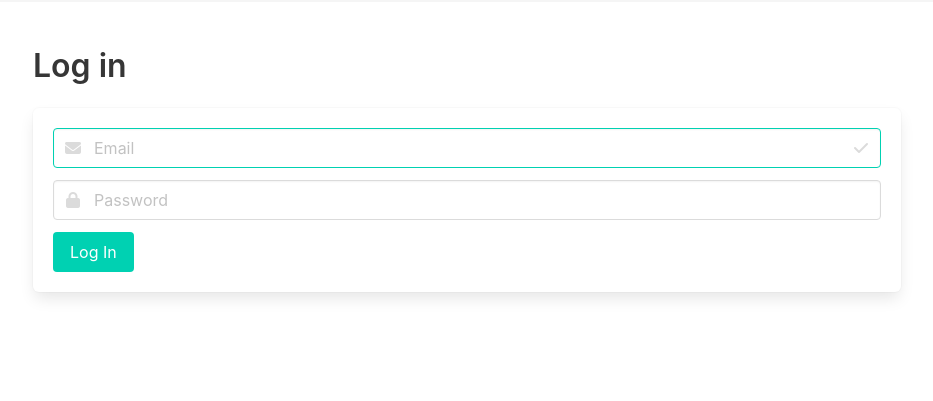
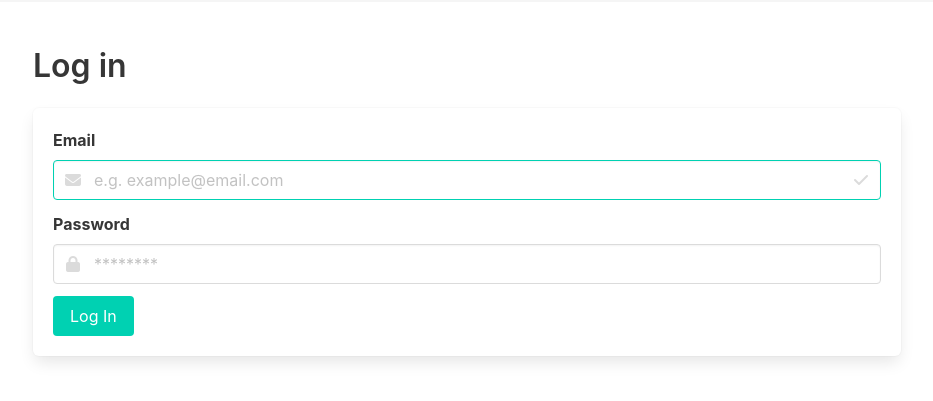
Before and after one commit to sanjay-swain/learnet, a Django app: page /accounts/login/ in a window 1280 px wide. Shown: the part 56-457 px from the top of the page, without its empty margins (173-1106 px from the left). Run offline with Django 3.2, Linux system fonts and the light colour scheme; some libraries are stand-ins or nearby versions.

Commit message:
Update login page

```diff
--- a/templates/registration/login.html
+++ b/templates/registration/login.html
@@ -24,13 +24,14 @@
 
         {% csrf_token %}
         <div class="field">
+          <label class="label">Email</label>
           <div class="form-group control has-icons-left has-icons-right">
             <input
               type="email"
               name="email"
               class="input is-primary"
               id="email"
-              placeholder="Email" />
+              placeholder="e.g. example@email.com" />
             <span class="icon is-small is-left">
               <i class="fas fa-envelope"></i>
             </span>
@@ -41,13 +42,14 @@
         </div>
 
         <div class="field">
+          <label class="label">Password</label>
           <div class="form-group control has-icons-left">
             <input
               class="input"
               name="password"
               id="password"
               type="password"
-              placeholder="Password">
+              placeholder="********">
             <span class="icon is-small is-left">
               <i class="fas fa-lock"></i>
             </span>
```
